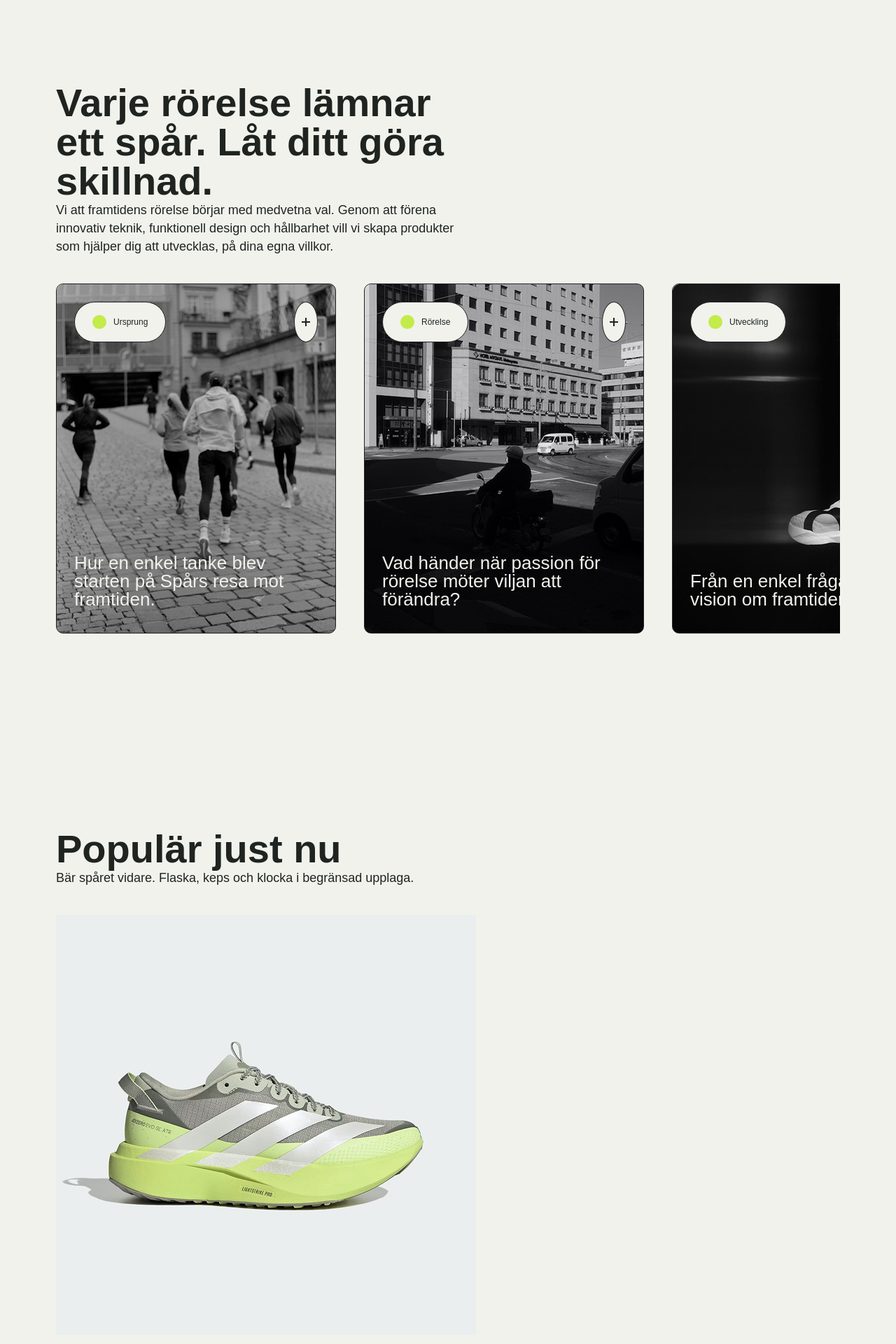
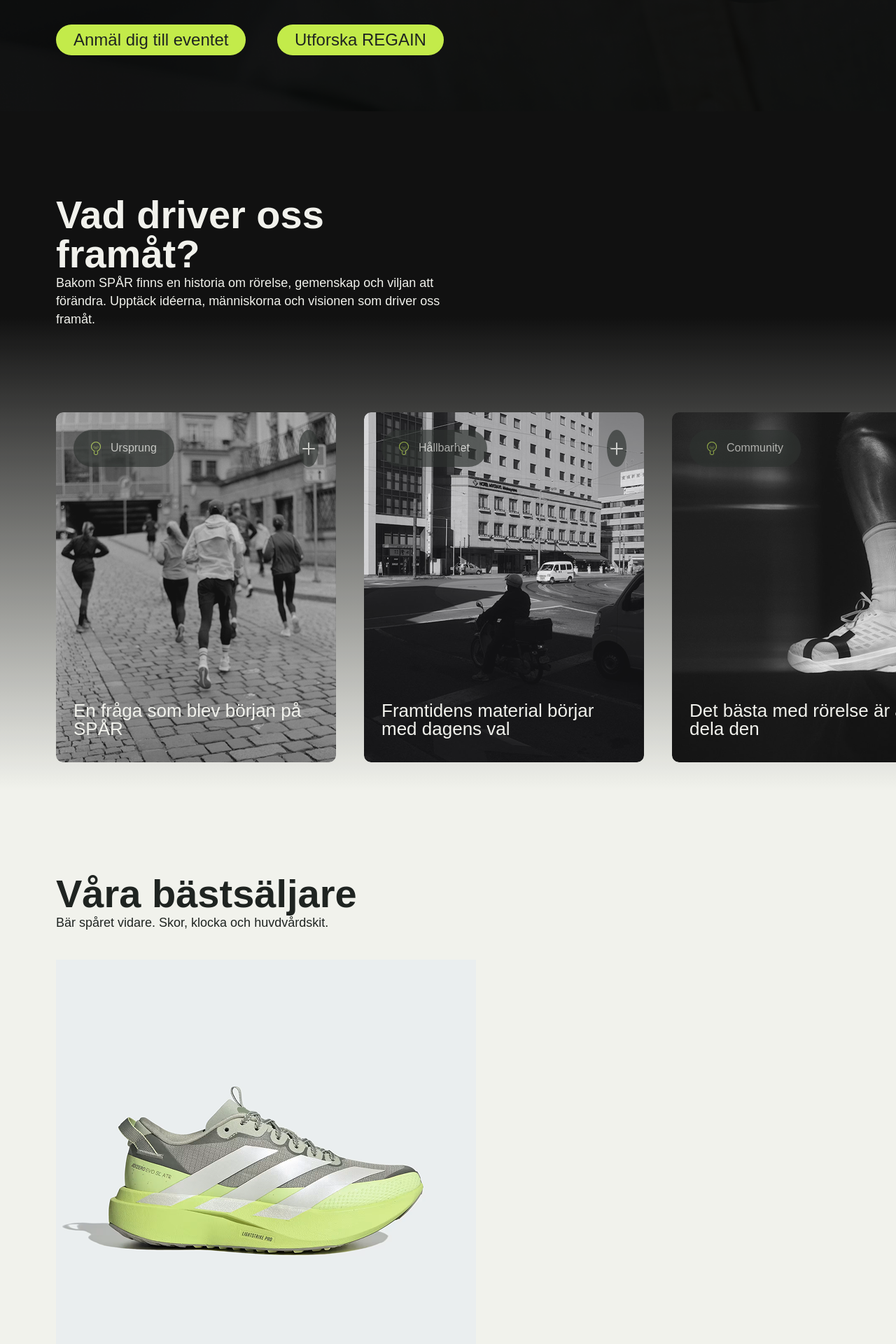
Before and after one commit to jonnecovers/spar, a PHP site: page /indexj.php in a window 1280 px wide. Shown: the part 801-2721 px from the top of the page at 70% size. Run offline with PHP 8.4, Linux system fonts and the light colour scheme.

Commit message:
first steps to real

```diff
--- a/data.php
+++ b/data.php
@@ -3,26 +3,30 @@
 $cards = [
     [
     'name' => 'Ursprung',
-    'text' => 'Hur en enkel tanke blev starten på Spårs resa mot framtiden.',
-    'img' => './images/bild1.png'
+    'text' => 'En fråga som blev början på SPÅR',
+    'img' => './images/bild1.png',
+    'icon' => './images/Ursprung.svg'
     ],
 
     [
-    'name' => 'Rörelse',
-    'text' => 'Vad händer när passion för rörelse möter viljan att förändra?',
-    'img' => './images/bild2.png'
+    'name' => 'Hållbarhet',
+    'text' => 'Framtidens material börjar med dagens val',
+    'img' => './images/bild2.png',
+    'icon' => '.images/Hållbarhet.svg'
     ],
 
     [
-    'name' => 'Utveckling',
-    'text' => 'Från en enkel fråga till en vision om framtidens rörelse.',
-    'img' => './images/bild3.png'
+    'name' => 'Community',
+    'text' => 'Det bästa med rörelse är att dela den',
+    'img' => './images/bild3.png',
+    'icon' => './images/Community.svg'
     ],
 
     [
-    'name' => 'Inovation',
-    'text' => 'Allt började med en fråga: Kan vi förändra framtidens rörelse?',
-    'img' => './images/bild4.jpg'
+    'name' => 'Innovation',
+    'text' => 'När tekniken utgår från människan',
+    'img' => './images/bild4.jpg',
+    'icon' => './images/Innovation.svg'
     ],
 
     [
--- a/indexj.php
+++ b/indexj.php
@@ -38,25 +38,24 @@ require_once (__DIR__ . '/data.php');
             <section class="hero">
                 <div class="container-hero">
                     <div class="hero-text">
-                        <h3 class="eyebrow">LAUNCH EVENT</h3>
-                        <h1>Upplev nästa steg tillsammans</h1>
+                        <h4 class="eyebrow">LAUNCH EVENT</h4>
+                        <h1>Återta varja rörelse</h1>
+                        <h4>Möt REGAIN, vår innovativa proteshand som utforskar hur teknik och design kan skapa nya möjligheter i vardagen. Utvecklad med fokus på rörelsefrihet, funktion och självständighet.</h4>
                         <ul>
-                            <li>&bull; 30.11.2026</li>
-                            <li>&bull; 10:00-16:00</li>
-                            <li>&bull; möt teamet</li>
+                            <li>30.11.2026</li>
+                            <li>10:00 - 16:00</li>
+                            <li>Mässans Gata, Göteborg</li>
                         </ul>
                         <a class="button" href="http://localhost:8000/indexj.php">Anmäl dig till eventet</a>
-                        <a class="button" href="http://localhost:8000/indexj.php">Utforska kollektionen</a>
+                        <a class="button" href="http://localhost:8000/indexj.php">Utforska REGAIN</a>
                     </div>
                 </div>
             </section>
 
-            <section class="section">
-                <div class="rubrik">
-                    <h2>Varje rörelse lämnar ett spår. Låt ditt göra skillnad.</h2>
-                    <h4>Vi att framtidens rörelse börjar med medvetna val.
-                        Genom att förena innovativ teknik, funktionell design och hållbarhet
-                        vill vi skapa produkter som hjälper dig att utvecklas, på dina egna villkor.</h4>
+            <section class="section1">
+                <div class="rubrik1">
+                    <h2>Vad driver oss framåt?</h2>
+                    <h4>Bakom SPÅR finns en historia om rörelse, gemenskap och viljan att förändra. Upptäck idéerna, människorna och visionen som driver oss framåt.</h4>
                 </div>
 
                 <div class="container-karusell">
@@ -82,8 +81,8 @@ require_once (__DIR__ . '/data.php');
 
             <section class="section">
                 <div class="rubrik">
-                    <h2>Populär just nu</h2>
-                    <h4>Bär spåret vidare. Flaska, keps och klocka i begränsad upplaga.</h4>
+                    <h2>Våra bästsäljare</h2>
+                    <h4>Bär spåret vidare. Skor, klocka och huvdvårdskit.</h4>
                 </div>
                 <article class="container-popular">
                     <div class="main-product"></div>
--- a/stylej.css
+++ b/stylej.css
@@ -49,8 +49,8 @@ main {
 }
 
 .hero {
-    background-image: url(./images/bdeff0f970963a567c9a5e922596a1c19e949714.jpg);
-    height: 100vh;
+    background-image: url(./images/Hero\ -\ Desktop.png);
+    height: 120vh;
     display: flex;
     flex-direction: column;
     justify-content: flex-end;
@@ -161,20 +161,38 @@ li {
 .button {
   display: inline-block;
   margin-right: var(--space-md);
-  padding: var(--space-sm) var(--space-md);
-  color: var(--dagg);
+  padding: var(--space-xs) var(--space-sm);
+  background-color: var(--skott);
+  color: var(--barr);
   font-family: var(--font-body);
-  font-size: calc(20rem / 16);
+  font-size: 24px;
   font-weight: 500;
   text-decoration: none;
-  text-transform: uppercase;
   border-radius: 100px;
-  border: 1px solid var(--dagg);
+  /* border: 1px solid var(--dagg); */
     transition: all 500ms;
 }
 
 .button:hover {
   background-color: var(--tall);
+
+}
+
+.section1 {
+  /* margin: var(--space-xl) var(--space-lg); */
+  background: linear-gradient(var(--black) 30%, #F1F2EC);
+  opacity: 93%;
+  padding-left: var(--space-lg);
+
+}
+.rubrik1 {
+  margin: var(--space-xl) 0;
+  display: flex;
+  flex-direction: column;
+  width: 45vw;
+  height: auto;
+  color: var(--dagg);
+
 }
 
 .section {
@@ -209,7 +227,7 @@ li {
   height: 500px;
   padding: 25px 25px 35px 25px;
   border-radius: 10px;
-  border: 1px solid var(--barr);
+  /* border: 1px solid var(--barr); */
   transition: all 500ms ease-out;
 }
 
@@ -250,16 +268,18 @@ li {
 .bubble {
   display: flex;
   flex-direction: row;
-  background-color: var(--dagg);
-  color: var(--barr);
-  font-size: calc(12rem / 16);
-  font-weight: 500;
+  background-color: var(--barr);
+  opacity: 65%;
+  color: var(--dagg);
+  font-size: 16px;
+  font-weight: 400;
+  line-height: 130%;
   width: fit-content;
-  padding: var(--space-xs) var(--space-sm);
-  border-radius: 30px;
+  padding: 0 var(--space-sm);
+  border-radius: 50px;
   align-items: center;
   gap: var(--space-xs);
-  border: 1px solid var(--barr);
+  /* border: 1px solid var(--barr); */
 
 }
 
@@ -267,11 +287,12 @@ li {
   display: flex;
   border-radius: 100%;
   aspect-ratio: 1 / 1;
-  padding: var(--space-xs);
-  background-color: var(--dagg);
+  padding: var(--space-xxs);
+  background-color: var(--barr);
+  opacity: 65%;
   align-items: center;
   justify-content: center;
-  border: 1px solid var(--barr);
+  /* border: 1px solid var(--barr); */
   transition: all 500ms;
 }
 
@@ -280,10 +301,10 @@ li {
 }
 
 .plus {
-  background-image:url(./images/Vector.svg);
+  background-image:url(./images/plus.svg);
   background-repeat: no-repeat;
-  height: 12px;
-  width: 12px;
+  height: 18px;
+  width: 18px;
   transition: 2s ease-out;
 }
 
@@ -292,10 +313,10 @@ li {
 }
 
 .plupp {
-  background-color: #C3EB4A;
+  background-image: url(./images/Ursprung.svg);
+  background-repeat: no-repeat;
   height: 20px;
-  width: 20px;
-  border-radius: 100%;
+  width: 18px;
 
 
 }
```
Also changed, not shown: images/Community.svg (added), images/Hero - Desktop.png (added), images/Hållbarthet.svg (added), images/Innovation.svg (added), images/Ursprung.svg (added), images/plus.svg (added).
